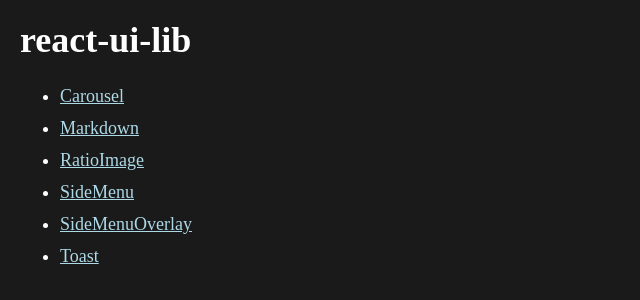
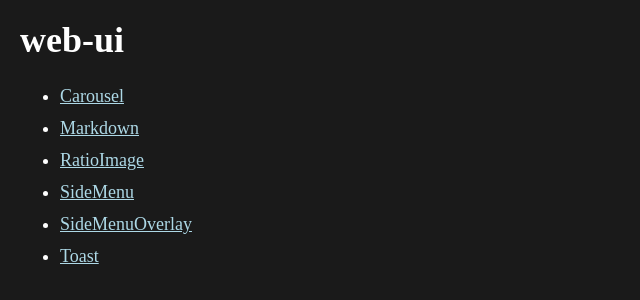
Before and after one commit to Harmelodic/web-ui, a React app: page / in a window 1280 px wide. Shown: the whole page, without its empty margins (0-640 px from the left). Built offline with nearby package versions, Linux system fonts and the light colour scheme.

Commit message:
Rename to web-ui

```diff
--- a/demo/containers/Home.js
+++ b/demo/containers/Home.js
@@ -23,7 +23,7 @@ const StyledLink = styled.a`
 export default function Home() {
 	return (
 		<StyledHome>
-			<h1>react-ui-lib</h1>
+			<h1>web-ui</h1>
 			<ul>
 				{
 					components
--- a/public/index.html
+++ b/public/index.html
@@ -31,8 +31,8 @@
 		<!-- Page Data -->
 		<meta name="viewport" content="width=device-width, initial-scale=1.0">
 		<meta http-equiv="Content-Type" content="text/html; charset=UTF-8">
-		<meta name="Description" content="react-ui-lib">
-		<title>react-ui-lib</title>
+		<meta name="Description" content="web-ui">
+		<title>web-ui</title>
 	</head>
 	<body>
 		<div id="app"></div>
```
Also changed, not shown: package.json (+4 -4 lines), README.md, 3 other files.
